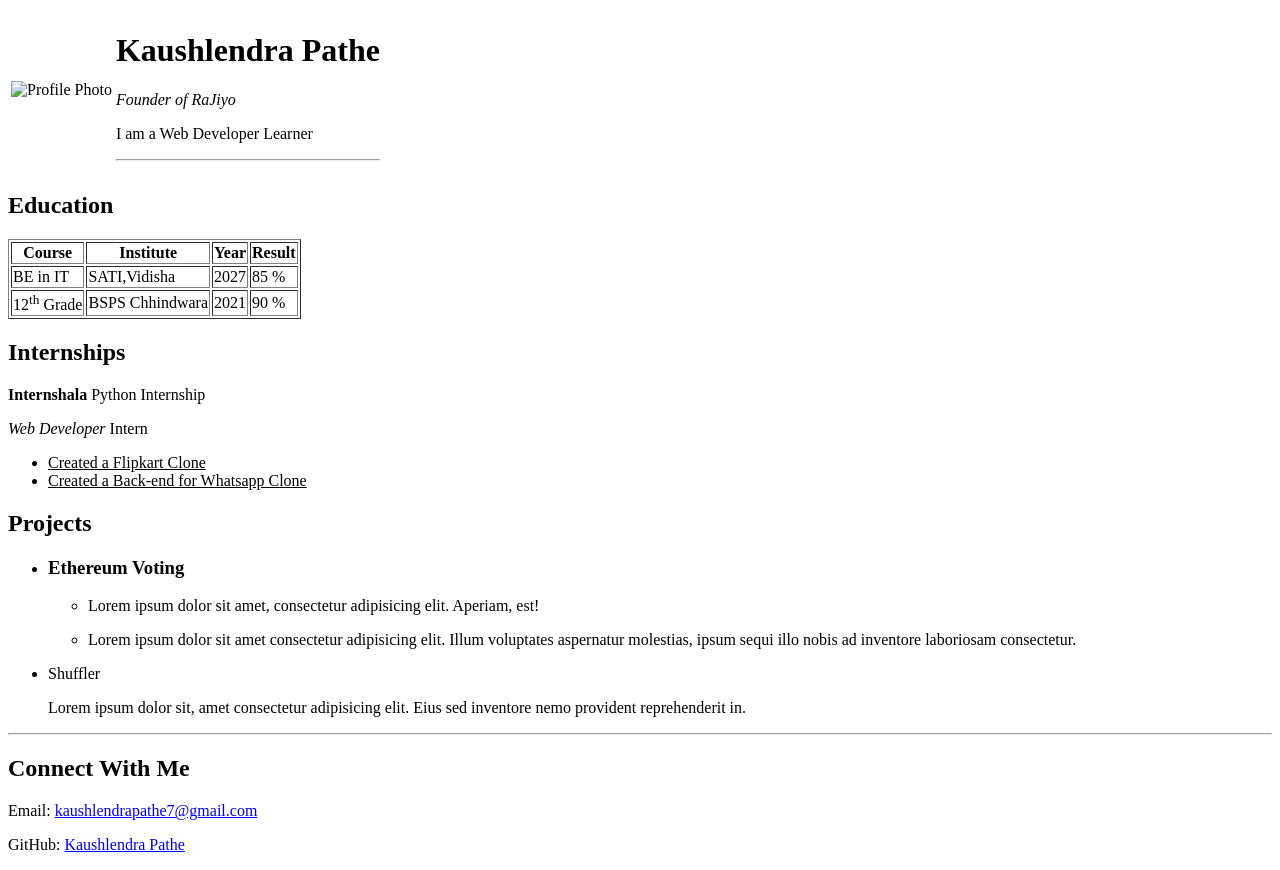
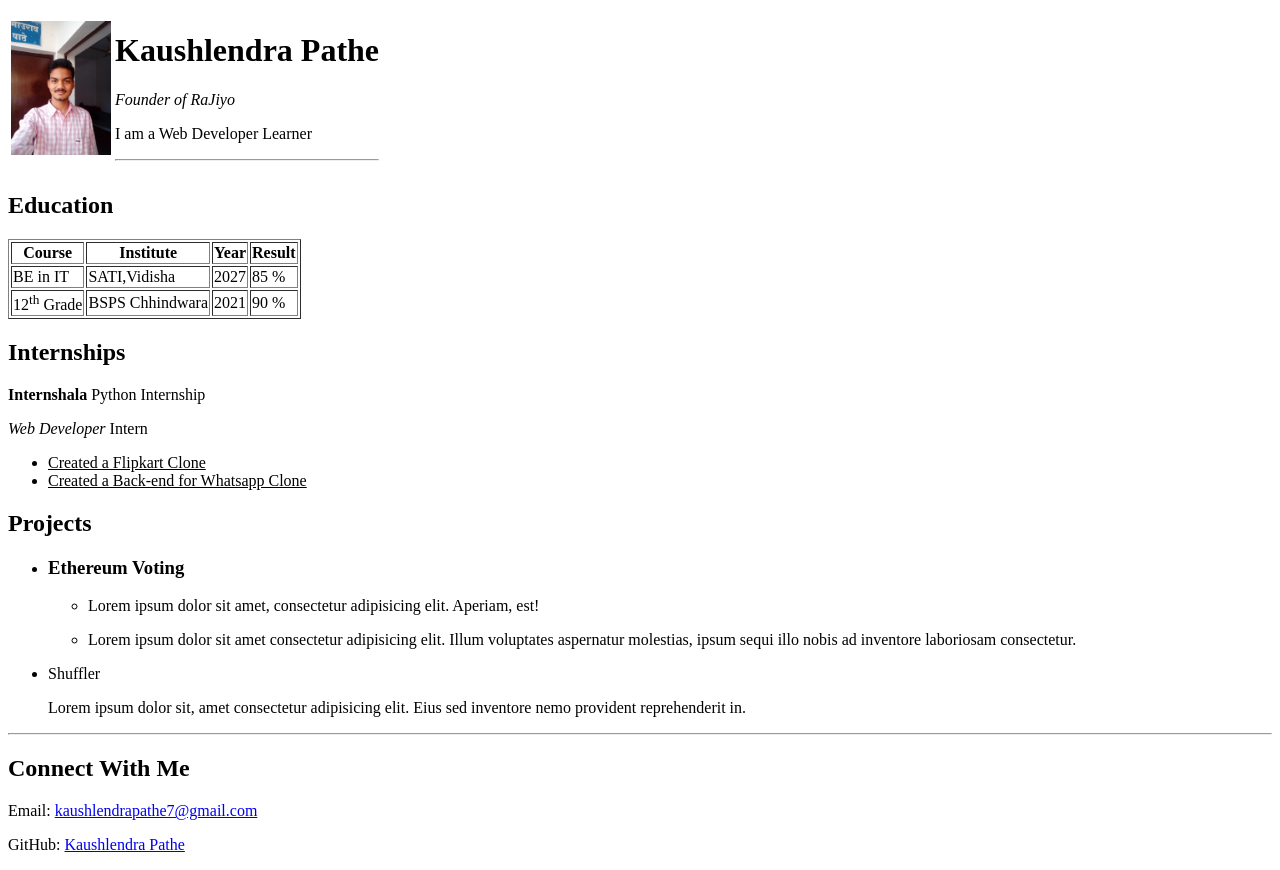
Before and after one commit to kpathe/Resume, a plain HTML site: page index.html in a window 1280 px wide. Drawn offline with Linux system fonts and the light colour scheme.

Commit message:
Update index.html

```diff
--- a/index.html
+++ b/index.html
@@ -9,7 +9,7 @@
 
     <table>
         <tr>
-            <td><img width="100px" src="images/profile.jpg" alt="Profile Photo" /></td>
+            <td><img width="100px" src="https://github.com/kpathe/Resume/blob/main/profile.jpg" alt="Profile Photo" /></td>
             <td><h1>Kaushlendra Pathe</h1>
                 <p><i>Founder of RaJiyo</i></p>
                 <p>I am a Web Developer Learner</p>
```
